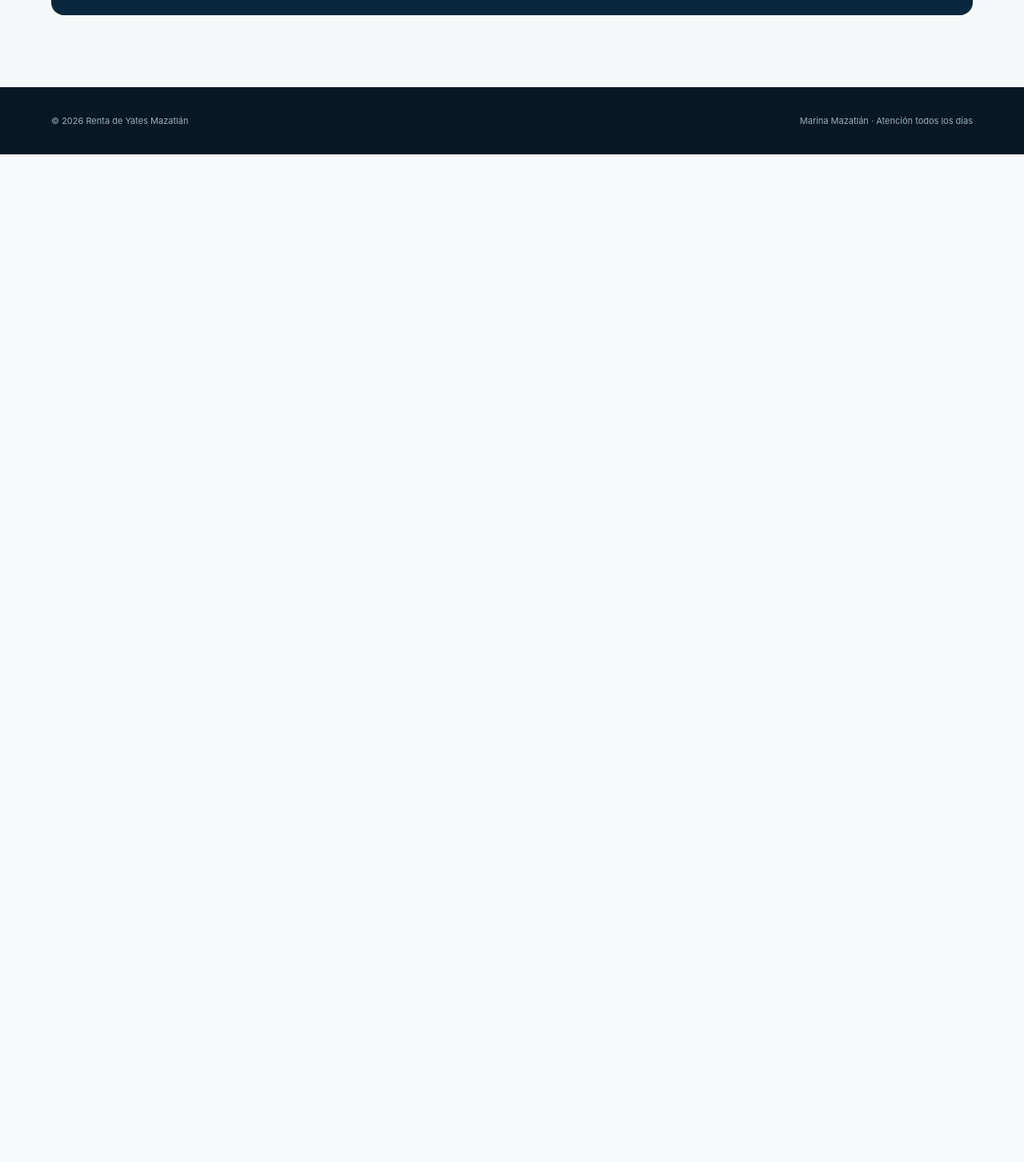
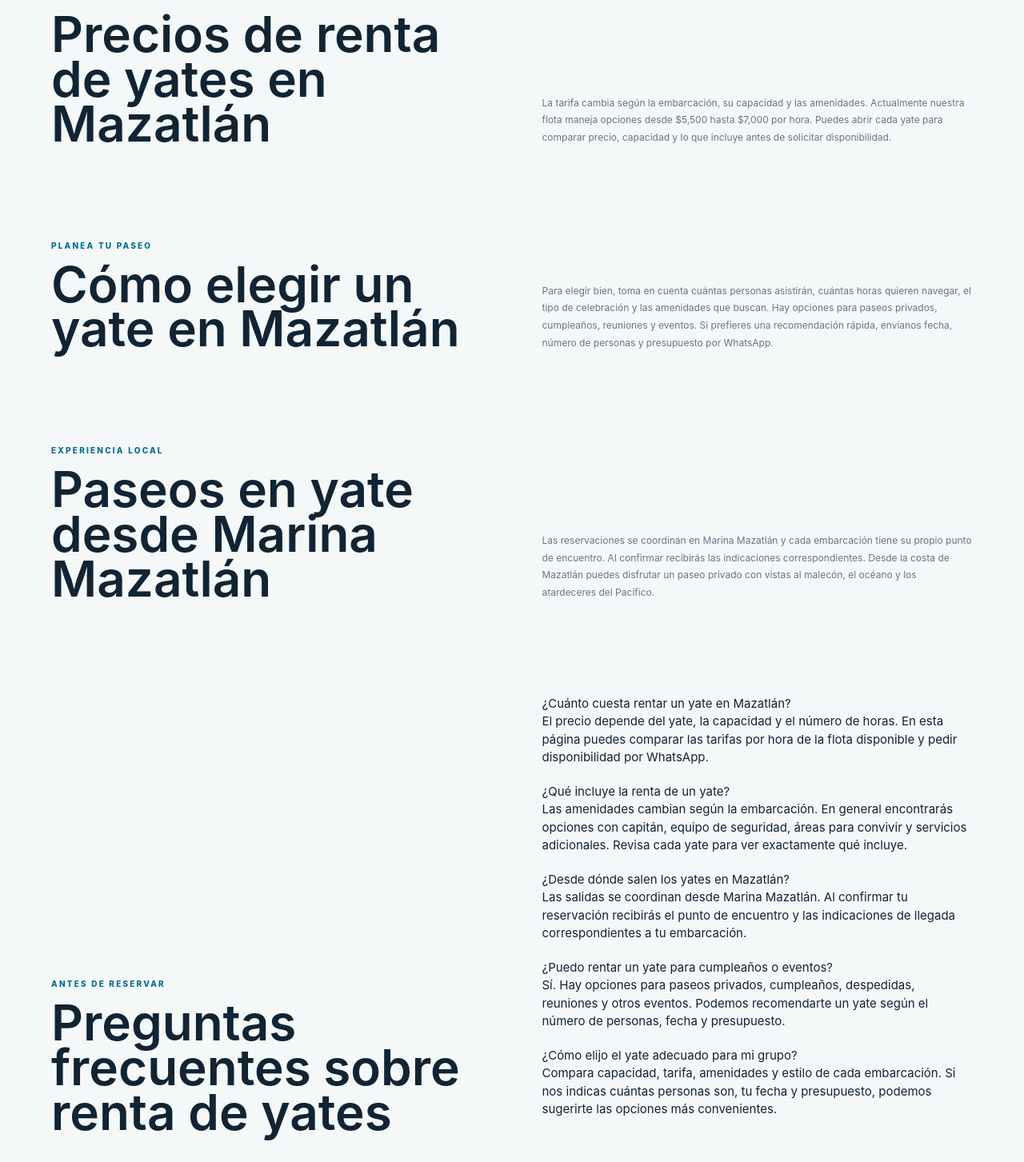
Before and after one commit to paber57/RENTA-DE-YATES-2, a Next.js app: page /yates in a window 1280 px wide. Shown: the part 3837-5290 px from the top of the page at 80% size. Before the commit the page ends 4030 px from the top, so only its background shows below. Built offline with nearby package versions, Linux system fonts and the light colour scheme.

Commit message:
SEO: reforzar página de renta de yates en Mazatlán

```diff
--- a/app/yates/page.tsx
+++ b/app/yates/page.tsx
@@ -8,18 +8,41 @@ import FleetExplorer from "./fleet-explorer";
 export const dynamic = "force-dynamic";
 
 export const metadata: Metadata = {
-  title: "Renta de Yates en Mazatlán | Flota y Precios",
-  description: "Conoce nuestra flota de yates en Mazatlán, capacidades, amenidades y precios por hora. Compara opciones y solicita disponibilidad por WhatsApp.",
+  title: { absolute: "Renta de Yates en Mazatlán | Precios y Flota" },
+  description: "Renta de yates en Mazatlán con precios por hora, opciones para grupos, paseos, cumpleaños y eventos. Compara la flota y consulta disponibilidad por WhatsApp.",
   alternates: { canonical: "/yates" },
   openGraph: {
-    title: "Renta de Yates en Mazatlán | Flota y Precios",
-    description: "Compara yates, capacidades, amenidades y precios para tu paseo o evento en Mazatlán.",
+    title: "Renta de Yates en Mazatlán | Precios y Flota",
+    description: "Compara yates en Mazatlán, capacidades, amenidades y precios por hora para paseos, celebraciones y eventos privados.",
     url: "/yates",
     type: "website",
   },
 };
 
 const whatsapp = `${whatsappBase}?text=Hola%2C%20quiero%20ayuda%20para%20elegir%20un%20yate%20en%20Mazatl%C3%A1n`;
+
+const faq = [
+  {
+    question: "¿Cuánto cuesta rentar un yate en Mazatlán?",
+    answer: "El precio depende del yate, la capacidad y el número de horas. En esta página puedes comparar las tarifas por hora de la flota disponible y pedir disponibilidad por WhatsApp.",
+  },
+  {
+    question: "¿Qué incluye la renta de un yate?",
+    answer: "Las amenidades cambian según la embarcación. En general encontrarás opciones con capitán, equipo de seguridad, áreas para convivir y servicios adicionales. Revisa cada yate para ver exactamente qué incluye.",
+  },
+  {
+    question: "¿Desde dónde salen los yates en Mazatlán?",
+    answer: "Las salidas se coordinan desde Marina Mazatlán. Al confirmar tu reservación recibirás el punto de encuentro y las indicaciones de llegada correspondientes a tu embarcación.",
+  },
+  {
+    question: "¿Puedo rentar un yate para cumpleaños o eventos?",
+    answer: "Sí. Hay opciones para paseos privados, cumpleaños, despedidas, reuniones y otros eventos. Podemos recomendarte un yate según el número de personas, fecha y presupuesto.",
+  },
+  {
+    question: "¿Cómo elijo el yate adecuado para mi grupo?",
+    answer: "Compara capacidad, tarifa, amenidades y estilo de cada embarcación. Si nos indicas cuántas personas son, tu fecha y presupuesto, podemos sugerirte las opciones más convenientes.",
+  },
+];
 
 export default async function YachtsPage() {
   const catalog = await getCatalog();
@@ -28,11 +51,51 @@ export default async function YachtsPage() {
   const minimum = prices.length ? Math.min(...prices) : 4000;
   const maximum = prices.length ? Math.max(...prices) : minimum;
 
+  const faqSchema = {
+    "@context": "https://schema.org",
+    "@type": "FAQPage",
+    mainEntity: faq.map((item) => ({
+      "@type": "Question",
+      name: item.question,
+      acceptedAnswer: {
+        "@type": "Answer",
+        text: item.answer,
+      },
+    })),
+  };
+
   return <main className="fleet-page">
+    <script
+      type="application/ld+json"
+      dangerouslySetInnerHTML={{ __html: JSON.stringify(faqSchema) }}
+    />
     <PublicHeader active="yates" />
     <section className="fleet-hero category-hero" style={{ backgroundImage: `url('${service?.imageUrl || catalog.settings.heroImage}')` }}><div className="service-detail-shade" /><div><p>Flota privada en Mazatlán</p><h1>Renta de yates<br />en Mazatlán.</h1><span>{service?.description || "Yates privados para celebrar, descansar y descubrir Mazatlán desde otra perspectiva."}</span><div className="category-hero-actions"><a href="#flota">Explorar la flota <ArrowUpRight size={16} /></a><a href="#armar-yate">Armar mi experiencia</a></div><div className="category-hero-stats"><span><small>Tarifas</small><strong>${minimum.toLocaleString("es-MX")} – ${maximum.toLocaleString("es-MX")}/h</strong></span><span><small>Incluido</small><strong>Capitán y seguridad</strong></span><span><small>Atención</small><strong>Todos los días</strong></span></div></div></section>
     <section className="fleet-intro"><div><p className="eyebrow blue">Compara con claridad</p><h2>Todos nuestros yates</h2></div><p>{service?.description || "Yates privados para paseos, celebraciones y eventos frente a las mejores vistas de Mazatlán."} Abre cualquier opción para conocer amenidades, promociones y calcular tu reservación.</p></section>
     <FleetExplorer yachts={catalog.yachts} />
+
+    <section className="fleet-intro" aria-labelledby="precios-yates-mazatlan">
+      <div><p className="eyebrow blue">Precios y opciones</p><h2 id="precios-yates-mazatlan">Precios de renta de yates en Mazatlán</h2></div>
+      <p>La tarifa cambia según la embarcación, su capacidad y las amenidades. Actualmente nuestra flota maneja opciones desde ${minimum.toLocaleString("es-MX")} hasta ${maximum.toLocaleString("es-MX")} por hora. Puedes abrir cada yate para comparar precio, capacidad y lo que incluye antes de solicitar disponibilidad.</p>
+    </section>
+
+    <section className="fleet-intro" aria-labelledby="como-elegir-yate">
+      <div><p className="eyebrow blue">Planea tu paseo</p><h2 id="como-elegir-yate">Cómo elegir un yate en Mazatlán</h2></div>
+      <p>Para elegir bien, toma en cuenta cuántas personas asistirán, cuántas horas quieren navegar, el tipo de celebración y las amenidades que buscan. Hay opciones para paseos privados, cumpleaños, reuniones y eventos. Si prefieres una recomendación rápida, envíanos fecha, número de personas y presupuesto por WhatsApp.</p>
+    </section>
+
+    <section className="fleet-intro" aria-labelledby="salidas-marina-mazatlan">
+      <div><p className="eyebrow blue">Experiencia local</p><h2 id="salidas-marina-mazatlan">Paseos en yate desde Marina Mazatlán</h2></div>
+      <p>Las reservaciones se coordinan en Marina Mazatlán y cada embarcación tiene su propio punto de encuentro. Al confirmar recibirás las indicaciones correspondientes. Desde la costa de Mazatlán puedes disfrutar un paseo privado con vistas al malecón, el océano y los atardeceres del Pacífico.</p>
+    </section>
+
+    <section className="fleet-intro" aria-labelledby="preguntas-yates">
+      <div><p className="eyebrow blue">Antes de reservar</p><h2 id="preguntas-yates">Preguntas frecuentes sobre renta de yates</h2></div>
+      <div>
+        {faq.map((item) => <div key={item.question} style={{ marginBottom: "1.25rem" }}><h3>{item.question}</h3><p>{item.answer}</p></div>)}
+      </div>
+    </section>
+
     <section className="fleet-help"><ShieldCheck size={28} /><div><h2>¿No sabes cuál elegir?</h2><p>Dinos cuántas personas son, fecha y presupuesto. Te recomendamos las mejores opciones disponibles.</p></div><a href={whatsapp} target="_blank" rel="noreferrer"><MessageCircle size={17} /> Recibir recomendación</a></section>
     <footer className="detail-footer"><span>© 2026 Renta de Yates Mazatlán</span><span>Marina Mazatlán · Atención todos los días</span></footer>
   </main>;
```
